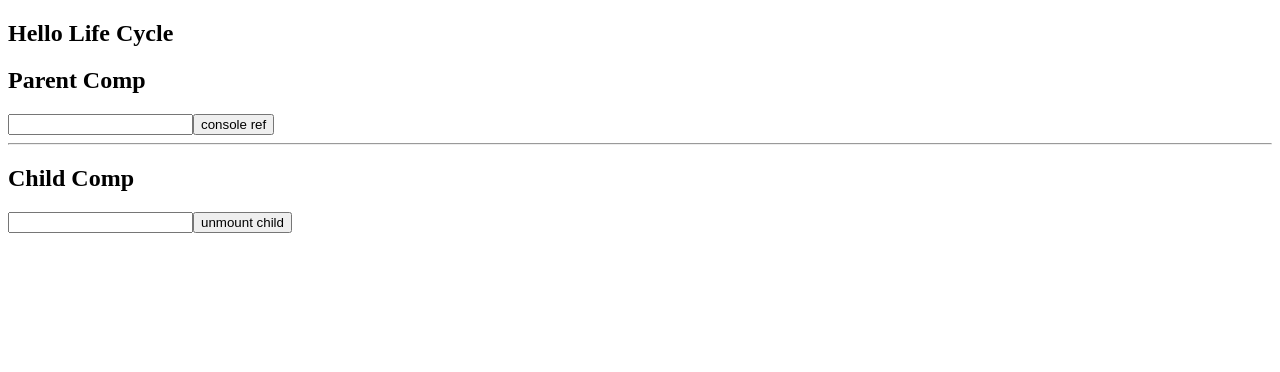
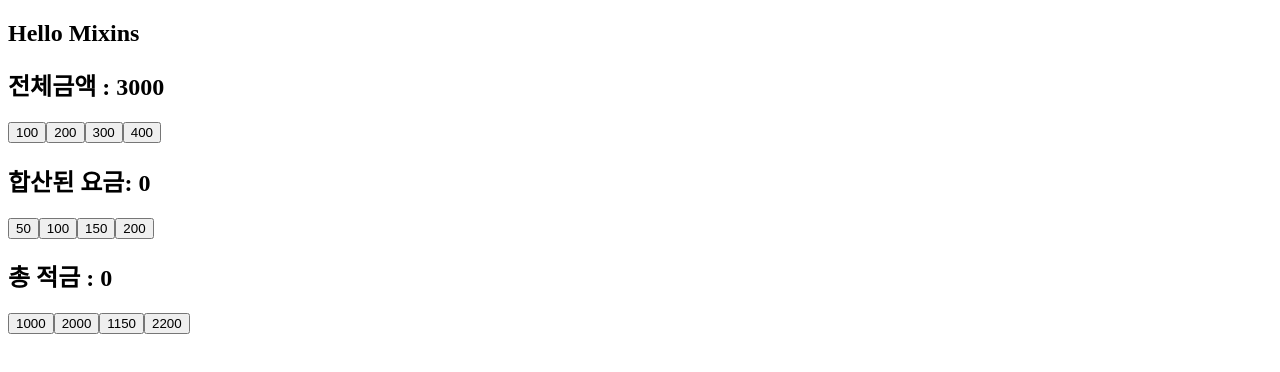
Before and after one commit to 42azimut/sessac_Vue, a Vue app in the folder 04_vueIntro/vue-practice/: page / in a window 1280 px wide. Shown: the top 372 px of the page. Built offline with nearby package versions, Linux system fonts and the light colour scheme.

Commit message:
47 mixin 제한적 사용! 주의! 복잡해질 우려 있음

```diff
--- a/04_vueIntro/vue-practice/src/App.vue
+++ b/04_vueIntro/vue-practice/src/App.vue
@@ -1,17 +1,19 @@
 <template>
   <div>
-    <h2>Hello Life Cycle</h2>
-    <ParentComp />
+    <h2>Hello Mixins</h2>
+    <ProductStatus />
+    <FeeStatus />
+    <SavingStatus />
   </div>
 </template>
 
 <script>
-import ParentComp from "./components/lifecycle/ParentComp.vue";
+import ProductStatus from "./components/mixin/ProductStatus";
+import FeeStatus from "./components/mixin/FeeStatus";
+import SavingStatus from "./components/mixin/SavingStatus";
 export default {
   name: "App",
-  components: {
-    ParentComp,
-  },
+  components: { ProductStatus, FeeStatus, SavingStatus },
 
   data() {
     return {};
@@ -22,5 +24,3 @@ export default {
   watch: {},
 };
 </script>
-
-<style></style>
--- /dev/null
+++ b/04_vueIntro/vue-practice/src/components/mixin/FeeStatus.vue
@@ -0,0 +1,23 @@
+<template>
+  <div>
+    <h2>합산된 요금: {{ totalMoney }}</h2>
+    <button @click="addMoney(50)">50</button>
+    <button @click="addMoney(100)">100</button>
+    <button @click="addMoney(150)">150</button>
+    <button @click="addMoney(200)">200</button>
+  </div>
+</template>
+
+<script>
+import moneyMixin from "../../mixins/moneyMixins";
+export default {
+  name: "feeStatus",
+  mixins: [moneyMixin],
+  data() {
+    return {};
+  },
+  methods: {},
+};
+</script>
+
+<style></style>
--- /dev/null
+++ b/04_vueIntro/vue-practice/src/components/mixin/ProductStatus.vue
@@ -0,0 +1,28 @@
+<template>
+  <div>
+    <h2>전체금액 : {{ totalMoney }}</h2>
+    <div>
+      <button @click="addMoney(100)">100</button>
+      <button @click="addMoney(200)">200</button>
+      <button @click="addMoney(300)">300</button>
+      <button @click="addMoney(400)">400</button>
+    </div>
+  </div>
+</template>
+
+<script>
+import moneyMixin from "../../mixins/moneyMixins";
+export default {
+  name: "productStatus",
+  mixins: [moneyMixin],
+  components: {},
+  data() {
+    return {
+      totalMoney: 3000, //우선 적용 미스인보다.. 초기화 가능!
+    };
+  },
+  methods: {},
+};
+</script>
+
+<style></style>
--- /dev/null
+++ b/04_vueIntro/vue-practice/src/components/mixin/SavingStatus.vue
@@ -0,0 +1,23 @@
+<template>
+  <div>
+    <h2>총 적금 : {{ totalMoney }}</h2>
+    <button @click="addMoney(1000)">1000</button>
+    <button @click="addMoney(2000)">2000</button>
+    <button @click="addMoney(1150)">1150</button>
+    <button @click="addMoney(2200)">2200</button>
+  </div>
+</template>
+
+<script>
+import moneyMixin from "../../mixins/moneyMixins";
+export default {
+  name: "savingStatus",
+  mixins: [moneyMixin],
+  data() {
+    return {};
+  },
+  methods: {},
+};
+</script>
+
+<style></style>
--- /dev/null
+++ b/04_vueIntro/vue-practice/src/mixins/moneyMixins.js
@@ -0,0 +1,15 @@
+export default {
+  data() {
+    return {
+      totalMoney: 0,
+    };
+  },
+  mounted() {
+    console.log("component using mixin mounted");
+  },
+  methods: {
+    addMoney(price) {
+      this.totalMoney += price;
+    },
+  },
+};
```
